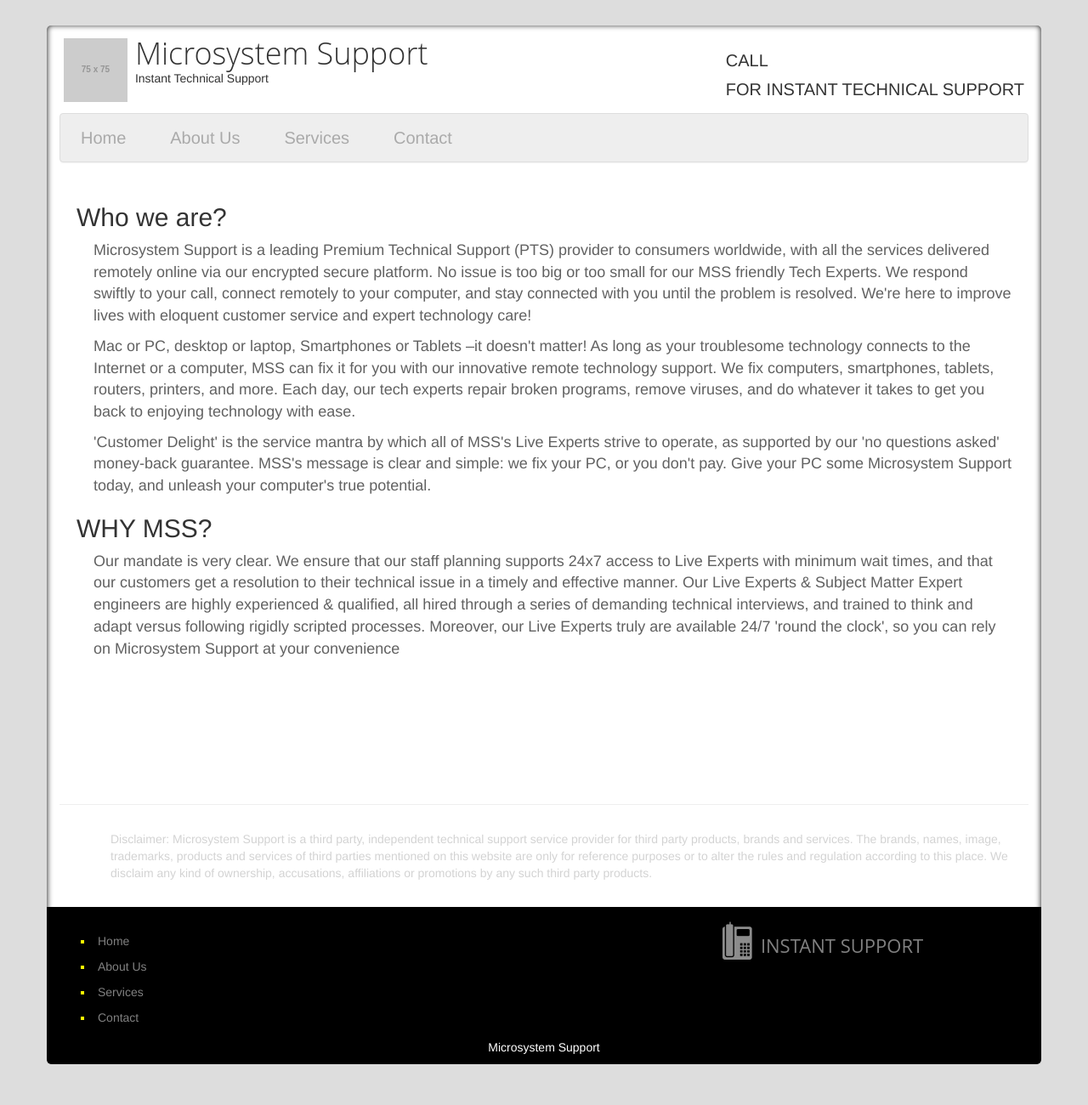
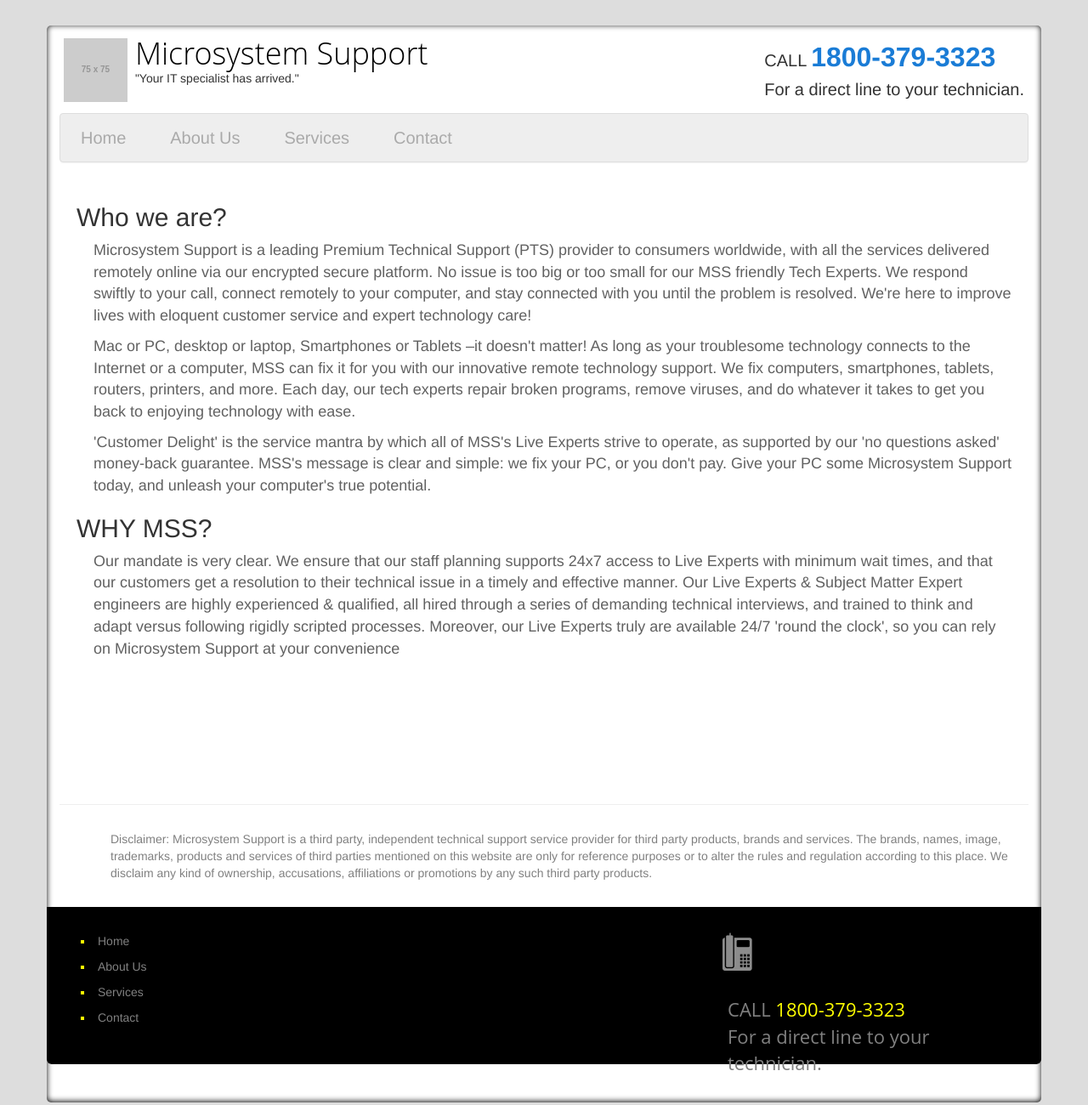
Before and after one commit to amirjamal/amirjamal.github.io, a plain HTML site: page about.html in a window 1280 px wide. Shown: the whole page at 85% size. Drawn offline with Linux system fonts and the light colour scheme; placeholder pictures from the web are drawn by us.

Commit message:
Changed Content

```diff
--- a/about.html
+++ b/about.html
@@ -45,12 +45,12 @@
         <div class="brand">
             <img src="https://via.placeholder.com/75x75" />
             <div class="logo">
-                <h1>Microsystem Support</h1>
-                <span>Instant Technical Support</span>
+                <h1><a class="company_name" href="index.html">Microsystem Support</a></h1>
+                <span class="slogan">"Your IT specialist has arrived."</span>
             </div>
 
             <div class="number">
-                <p>CALL <span>  </span> <br/>FOR INSTANT TECHNICAL SUPPORT</p>
+                <p>CALL <span>1800-379-3323</span> <br/>For a direct line to your technician.</p>
             </div>
         </div>
 
@@ -93,7 +93,7 @@
 
         <div class="row">
             <div class="col-md-12">
-                <p style="color: lightgrey; padding: 10px 0px 20px 60px;">Disclaimer: Microsystem Support is a third party, independent technical support service provider for third party products, brands and services. The brands, names, image, trademarks, products and services of third parties mentioned on this website are only for reference purposes or to alter the rules and regulation according to this place. We disclaim any kind of ownership, accusations, affiliations or promotions by any such third party products.</p>
+                <p style="color: grey; padding: 10px 0px 20px 60px;">Disclaimer: Microsystem Support is a third party, independent technical support service provider for third party products, brands and services. The brands, names, image, trademarks, products and services of third parties mentioned on this website are only for reference purposes or to alter the rules and regulation according to this place. We disclaim any kind of ownership, accusations, affiliations or promotions by any such third party products.</p>
             </div>
         </div>
         <!-- Footer -->
@@ -108,10 +108,9 @@
             </div>
 
             <div class="col-md-4">
-                <img src="tele2.png" />
+                <img src="tele2.png" style="vertical-align: top; padding-top: 30px;"  />
                 <div class="side-logo">
-                    <span style="color: grey; font-size: 22px; font-family: 'Open sans';">INSTANT SUPPORT</span><br>
-                    <span style="color: yellow; font-size: 18px; font-weight: 100; font-family: 'Open sans';">  </span>
+                    <span style="color: grey; font-size: 22px; font-family: 'Open sans';">CALL <span style="color: yellow;">1800-379-3323</span> <br/>For a direct line to your technician.</span><br>
                 </div>
             </div>
 
--- a/css/styles.css
+++ b/css/styles.css
@@ -85,7 +85,7 @@ nav > ul > li:hover > a {
 .number span {
     font-weight: bold;
     font-size: 32px;
-    color: red;
+    color: #1a7cd6;;
 }
 
 .bxslider img {
@@ -140,3 +140,12 @@ nav > ul > li:hover > a {
     padding: 30px 1px 0px 6px;
     vertical-align: bottom;
 }
+
+.slogan {
+    font-weight: 500;
+}
+
+.company_name {
+    text-decoration: none;
+    color: black;
+}
```
Also changed, not shown: contact.html (+6 -7 lines), index.html (+17 -9 lines), services.html (+6 -7 lines), girl.jpg.
